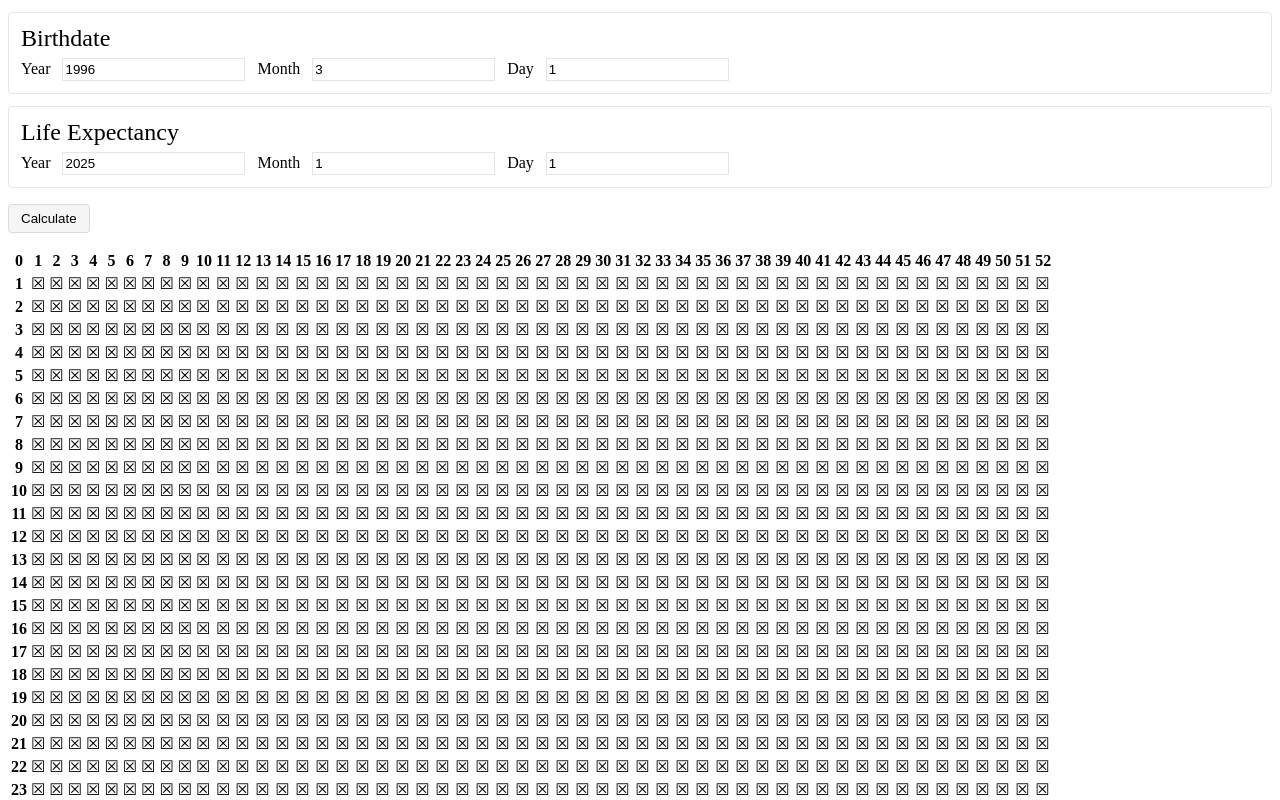
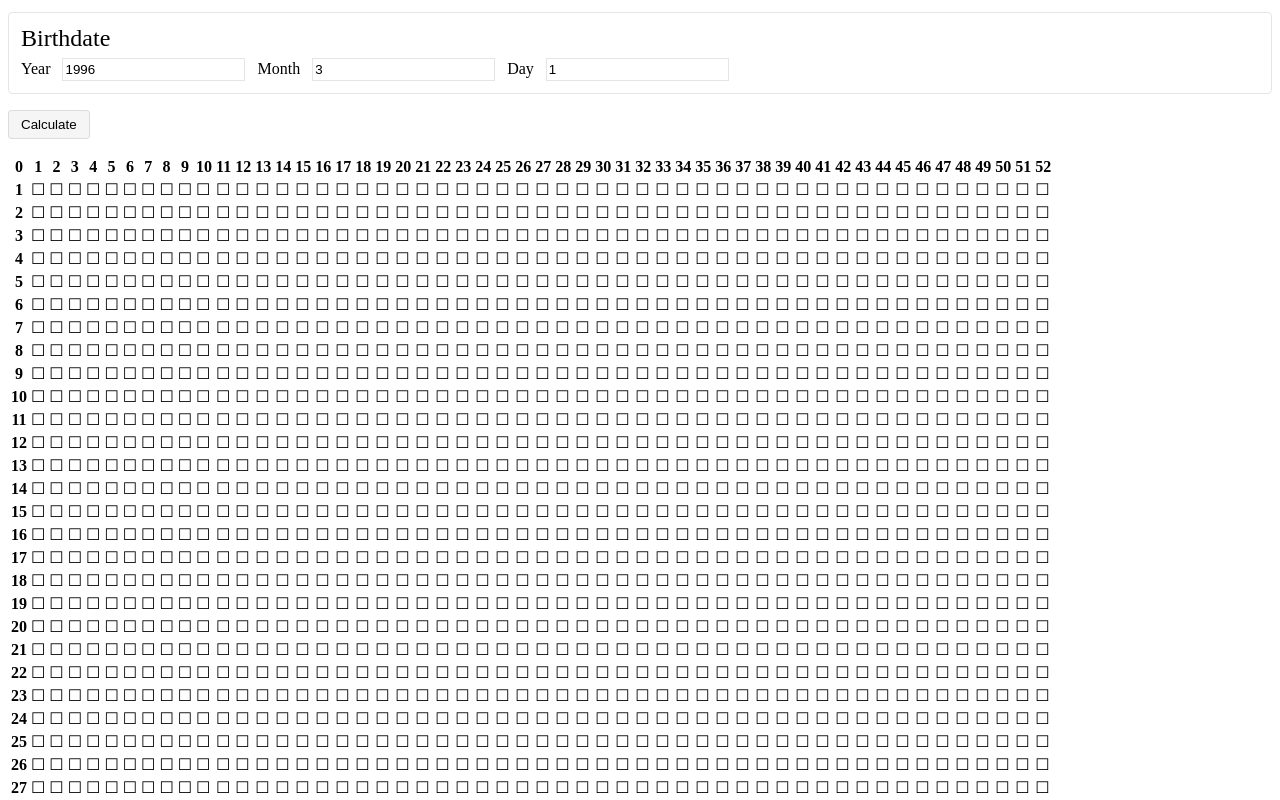
Before and after one commit to AliNagy/ageboxes, a Vue app: page / in a window 1280 px wide. Shown: the top 800 px of the page. Built offline with nearby package versions, Linux system fonts and the light colour scheme.

Commit message:
A little rework, now should look like the example.

```diff
--- a/src/App.vue
+++ b/src/App.vue
@@ -10,17 +10,6 @@
       <input type="number" v-model="dates.birth.month" name="month" />
       <label for="day">Day</label>
       <input type="number" v-model="dates.birth.day" name="day" />
-    </div>
-    <div class="input-container no-print">
-      <div class="title">
-        Life Expectancy
-      </div>
-      <label for="year">Year</label>
-      <input type="number" v-model="dates.expectancy.year" name="year" />
-      <label for="month">Month</label>
-      <input type="number" v-model="dates.expectancy.month" name="month" />
-      <label for="day">Day</label>
-      <input type="number" v-model="dates.expectancy.day" name="day" />
     </div>
     <div class="btn-container no-print">
       <button class="btn" @click="renderBlocks">
@@ -46,7 +35,9 @@
           v-for="j in boxes.width"
           :key="j"
           :ref="`${i},${j}`"
-        >&#x2612;</td>
+        >
+          &#x2610;
+        </td>
       </tr>
     </table>
   </div>
@@ -66,68 +57,13 @@ export default {
     clearBoard: function() {
       for (let i = 1; i <= this.boxes.width; i++) {
         for (let j = 1; j <= this.boxes.height; j++) {
-          this.$refs[`${j},${i}`][0].innerHTML = "&#x2612;";
+          this.$refs[`${j},${i}`][0].innerHTML = "&#x2610;";
         }
       }
     },
     renderBlocks: function() {
       this.clearBoard();
-      for (
-        let i = 1;
-        i <=
-        this.weeksBetween(
-          new Date(
-            this.dates.expectancy.year,
-            this.dates.expectancy.month,
-            this.dates.expectancy.day
-          ),
-          new Date(
-            this.dates.birth.year,
-            this.dates.birth.month,
-            this.dates.birth.day
-          )
-        ) %
-          52;
-        i++
-      ) {
-        for (
-          let j = 1;
-          j <=
-          this.yearsBetween(
-            new Date(
-              this.dates.expectancy.year,
-              this.dates.expectancy.month,
-              this.dates.expectancy.day
-            ),
-            new Date(
-              this.dates.birth.year,
-              this.dates.birth.month,
-              this.dates.birth.day
-            )
-          );
-          j++
-        ) {
-          this.$refs[`${j},${i}`][0].innerHTML = "&#x2610;";
-        }
-      }
-      for (
-        let i = 1;
-        i <=
-        this.weeksBetween(
-          new Date(),
-          new Date(
-            this.dates.birth.year,
-            this.dates.birth.month,
-            this.dates.birth.day
-          )
-        ) %
-          52;
-        i++
-      ) {
-        for (
-          let j = 1;
-          j <=
-          this.yearsBetween(
+      let weeks = this.weeksBetween(
         new Date(),
         new Date(
           this.dates.birth.year,
@@ -135,9 +71,12 @@ export default {
           this.dates.birth.day
         )
       );
-          j++
-        ) {
-          this.$refs[`${j},${i}`][0].innerHTML = "&#x25FC;";
+      let years = Math.floor(weeks / 52);
+      let remainderWeeks = weeks % 52;
+      for (let i = 1; i <= years; i++) {
+        let weeksThatYear = i == years ? remainderWeeks : 52;
+        for (let j = 1; j <= weeksThatYear; j++) {
+          this.$refs[`${i},${j}`][0].innerHTML = "&#x25FC;";
         }
       }
     },
@@ -149,11 +88,6 @@ export default {
           month: 3,
           day: 1,
           year: 1996,
-        },
-        expectancy: {
-          month: 1,
-          day: 1,
-          year: 2025,
         },
       },
       boxes: {
```
Lines whose indentation alone changed are shown as unchanged.
